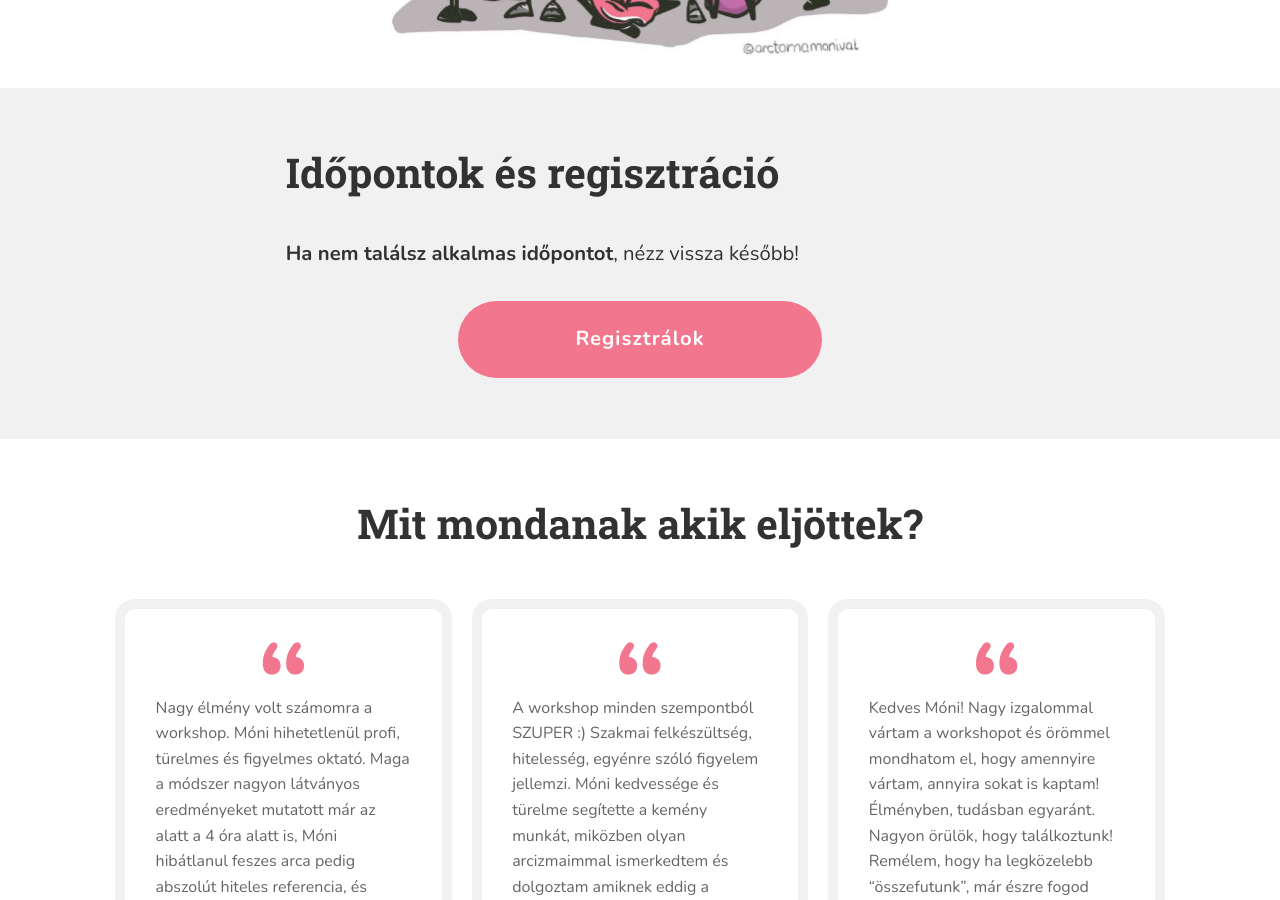
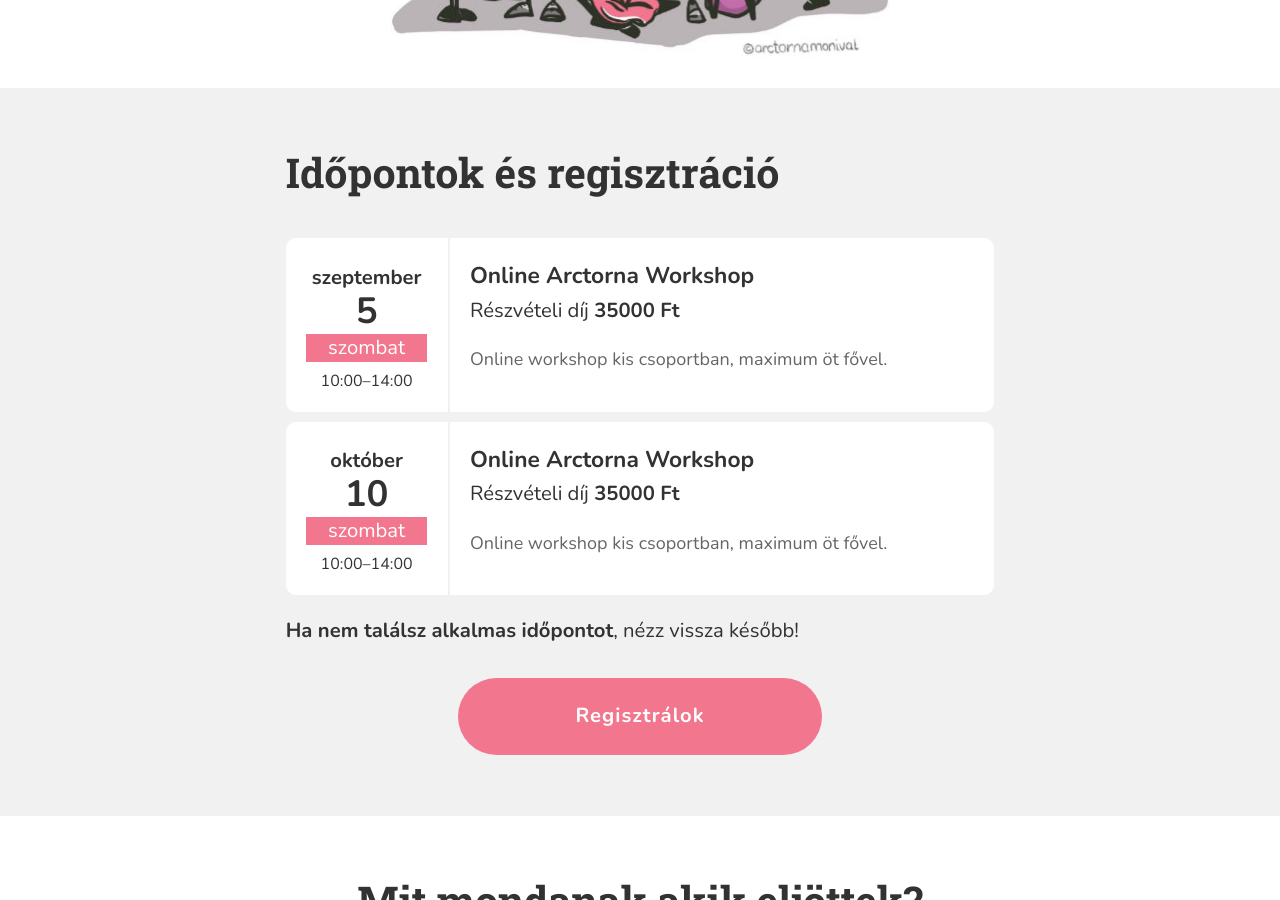
Before and after one commit to monikamudra/arctorna, a Jekyll site: the page built from workshop.md, in a window 1280 px wide and 900 px high, scrolled down 2015 px. Built offline with Jekyll 4.4.1, drawn with Linux system fonts in a browser that asks for light colours.

Commit message:
Update workshop events

```diff
--- a/_data/workshop.yaml
+++ b/_data/workshop.yaml
@@ -49,7 +49,7 @@ events:
     price: 35000
     full: true
 
-  - date: 2026-6-20-T10:00
+  - date: 2026-9-5-T10:00
     start: "10:00"
     end: "14:00"
     title: Online Arctorna Workshop
@@ -57,3 +57,12 @@ events:
       Online workshop kis csoportban, maximum öt fővel.
     price: 35000
     full: false
+
+  - date: 2026-10-10-T10:00
+    start: "10:00"
+    end: "14:00"
+    title: Online Arctorna Workshop
+    description: >-
+      Online workshop kis csoportban, maximum öt fővel.
+    price: 35000
+    full: false
```
